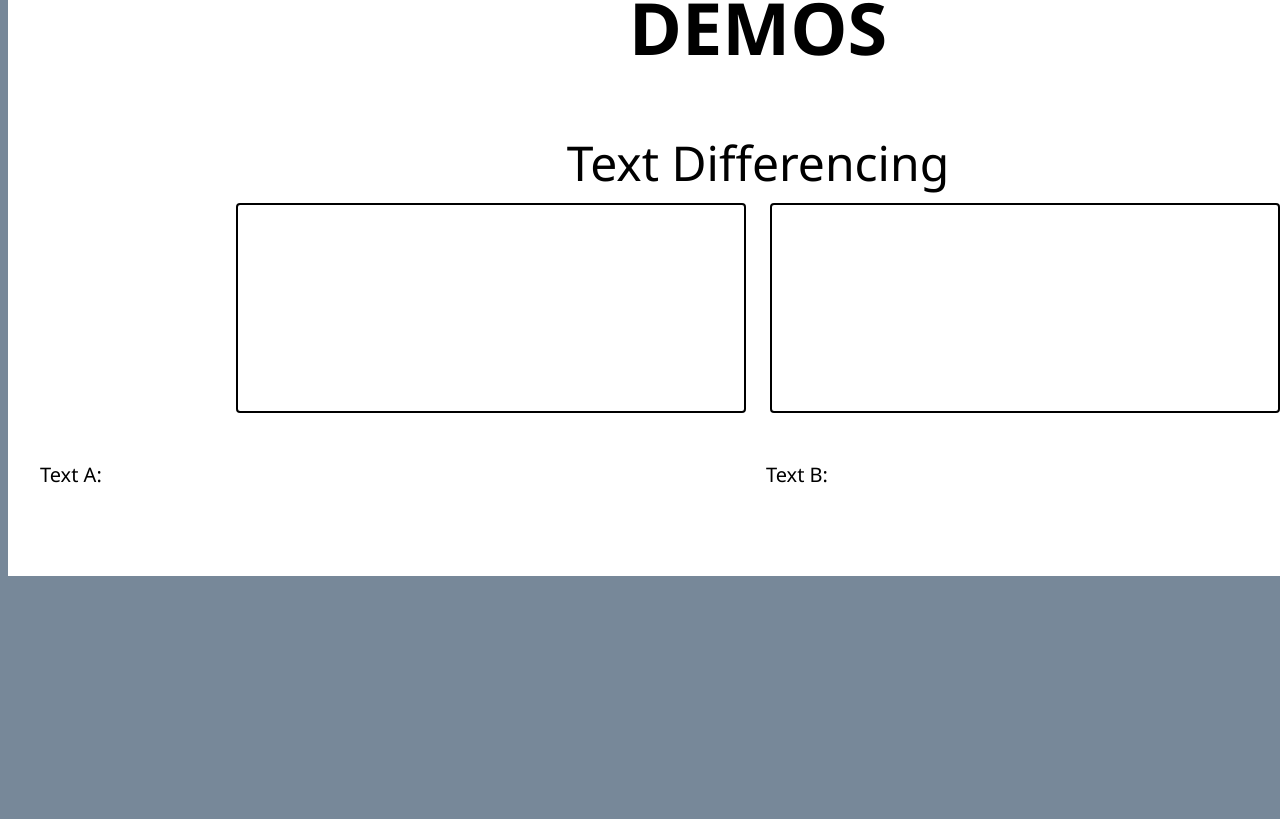
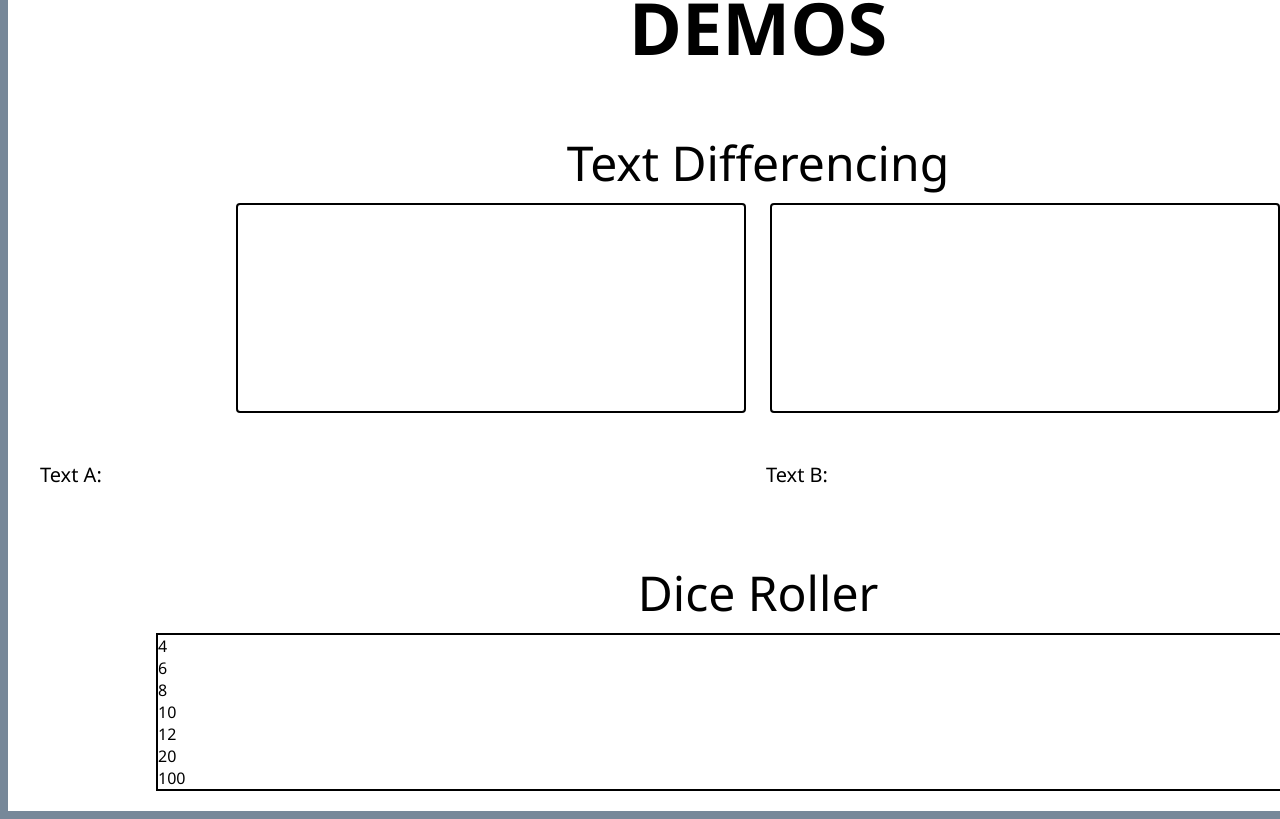
Before and after one commit to jkl3848/portfolio-site, a Vue app: page / in a window 1280 px wide. Shown: the part 432-1251 px from the top of the page. Before the commit the page ends 1016 px from the top, so only its background shows below. Built offline with nearby package versions, Linux system fonts and the light colour scheme.

Commit message:
dice roller setup

```diff
--- a/src/App.vue
+++ b/src/App.vue
@@ -10,7 +10,6 @@ import MainPage from "./components/MainPage.vue";
 
 <style>
 #main-flow {
-  margin-top: 0;
   margin: auto;
   width: 1500px;
 }
--- a/src/components/DiceRoller.vue
+++ b/src/components/DiceRoller.vue
@@ -0,0 +1,46 @@
+<!-- eslint-disable no-unused-vars -->
+<script setup>
+import { ref, watch } from "vue";
+
+var d4 = ref(0);
+var d6 = ref(0);
+var d8 = ref(0);
+var d10 = ref(0);
+var d12 = ref(0);
+var d20 = ref(0);
+var d100 = ref(0);
+</script>
+
+<template>
+  <div id="dice-block">
+    <div id="dice-header">Dice Roller</div>
+
+    <div id="dice-selector">
+      <div class="dice-select">4</div>
+      <div class="dice-select">6</div>
+      <div class="dice-select">8</div>
+      <div class="dice-select">10</div>
+      <div class="dice-select">12</div>
+      <div class="dice-select">20</div>
+      <div class="dice-select">100</div>
+    </div>
+
+    <div id="dice-canvas"></div>
+  </div>
+</template>
+
+<style scoped>
+#dice-block {
+  padding-top: 24px;
+}
+#dice-header {
+  font-size: 48px;
+  text-align: center;
+  margin-bottom: 8px;
+}
+#dice-selector {
+  border: 2px solid black;
+  width: 80%;
+  margin: auto;
+}
+</style>
--- a/src/components/MainPage.vue
+++ b/src/components/MainPage.vue
@@ -3,6 +3,7 @@
 import { ref } from "vue";
 import AboutMe from "./AboutMe.vue";
 import DiffBlock from "./DiffBlock.vue";
+import DiceRoller from "./DiceRoller.vue";
 
 var showBar = ref(false);
 var projectDrop = ref();
@@ -45,6 +46,7 @@ var projectDrop = ref();
     <div id="demos" class="section">
       <p class="section-title">DEMOS</p>
       <DiffBlock></DiffBlock>
+      <DiceRoller></DiceRoller>
     </div>
     <div id="hobbies" class="section"></div>
     <div id="footer"></div>
@@ -54,7 +56,7 @@ var projectDrop = ref();
 <style scoped>
 #container {
   background-color: white;
-  height: 1000px;
+  padding-bottom: 20px;
 }
 #header {
   color: white;
```
Also changed, not shown: src/js/dice.js (added).
